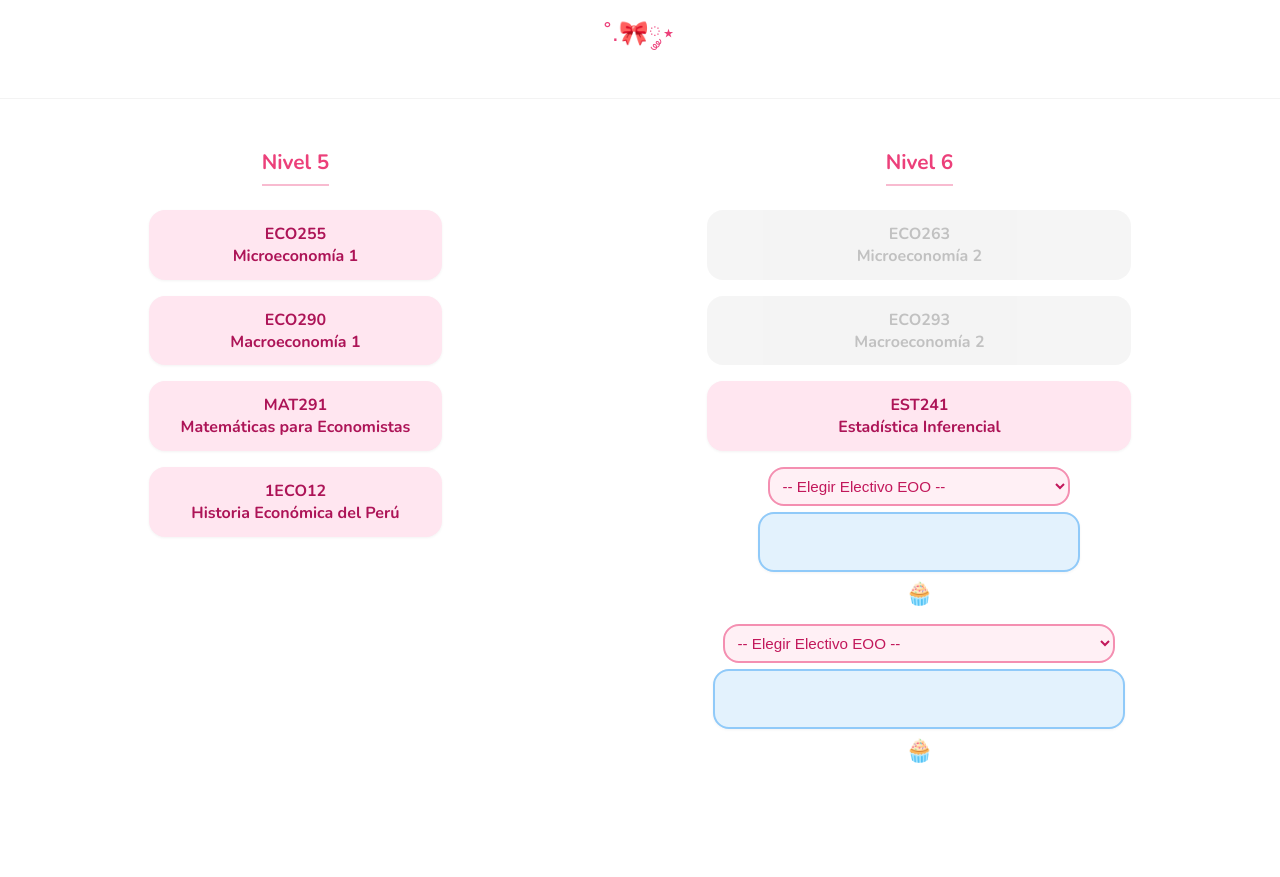
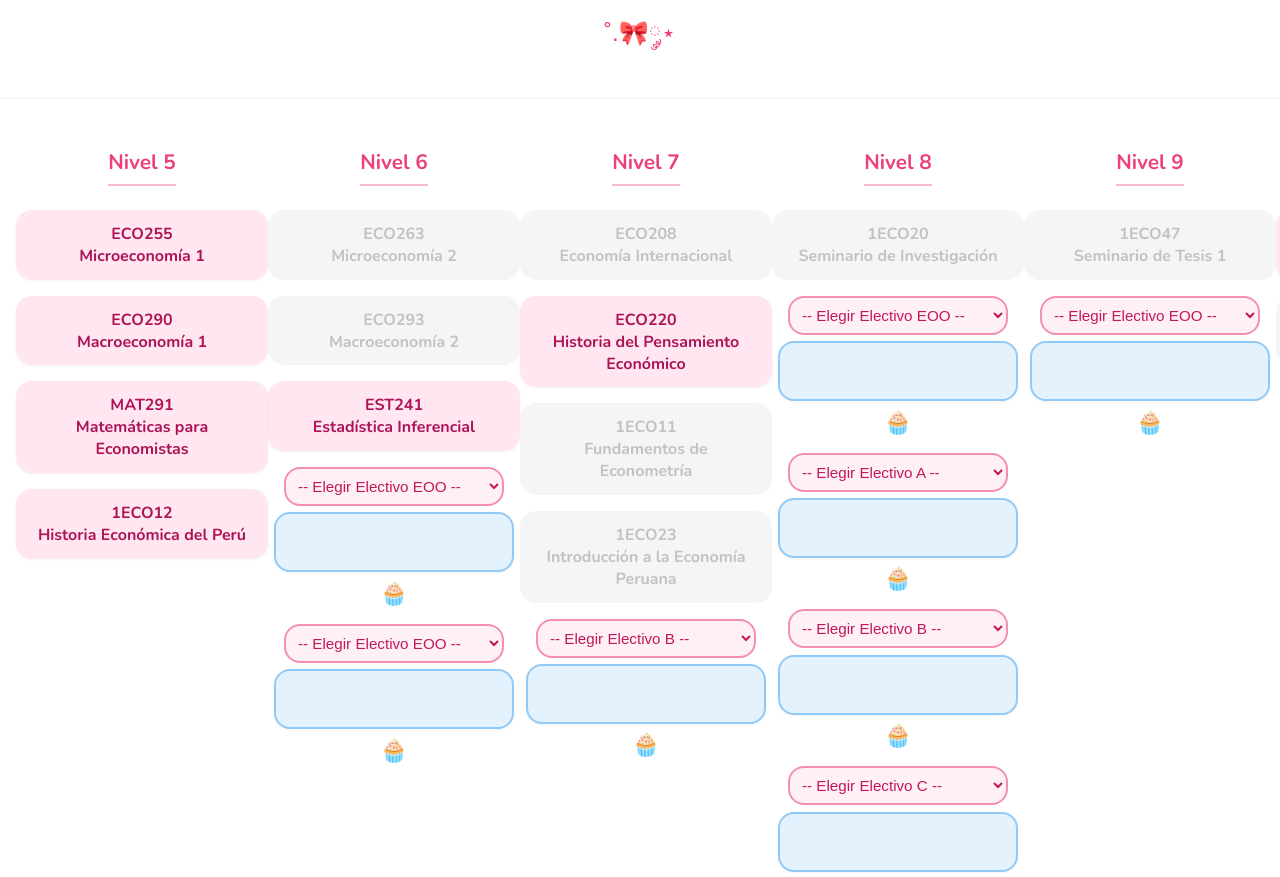
Before and after one commit to angelshavenowings/malla-eco, a plain HTML site: page index.html in a window 1280 px wide. Shown: the part 75-952 px from the top of the page. Before the commit the page ends 872 px from the top, so only its background shows below. Drawn offline with nearby package versions, Linux system fonts and the light colour scheme.

Commit message:
Update index.html

```diff
--- a/index.html
+++ b/index.html
@@ -30,7 +30,7 @@
     <div class="curso bloqueado" data-id="ECO293" data-prereqs="ECO290,MAT291">ECO293<br>Macroeconomía 2</div>
     <div class="curso" data-id="EST241">EST241<br>Estadística Inferencial</div>
 
-      <!-- Electivo EOO 1 -->
+    <!-- Electivo EOO -->
     <div class="electivo-container">
       <select class="electivo-select">
         <option value="">-- Elegir Electivo EOO --</option>
@@ -42,7 +42,6 @@
       <button class="cambiar-electivo">🧁</button>
     </div>
 
-      <!-- Electivo EOO 2 -->
     <div class="electivo-container">
       <select class="electivo-select">
         <option value="">-- Elegir Electivo EOO --</option>
@@ -54,8 +53,123 @@
       <button class="cambiar-electivo">🧁</button>
     </div>
   </div>
+
+  <!-- Nivel 7 -->
+  <div class="nivel-columna" data-nivel="7">
+    <h2>Nivel 7</h2>
+    <div class="curso bloqueado" data-id="ECO208" data-prereqs="ECO263,ECO293">ECO208<br>Economía Internacional</div>
+    <div class="curso" data-id="ECO220">ECO220<br>Historia del Pensamiento Económico</div>
+    <div class="curso bloqueado" data-id="1ECO11" data-prereqs="ECO255,ECO290,EST241">1ECO11<br>Fundamentos de Econometría</div>
+    <div class="curso bloqueado" data-id="1ECO23" data-prereqs="1ECO11">1ECO23<br>Introducción a la Economía Peruana</div>
+
+    <!-- Electivo B -->
+    <div class="electivo-container">
+      <select class="electivo-select">
+        <option value="">-- Elegir Electivo B --</option>
+        <option value="1ECO14">1ECO14 – Economía Monetaria</option>
+        <option value="1ECO18">1ECO18 – Economía Pública</option>
+        <option value="1ECO19">1ECO19 – Teoría del Crecimiento</option>
+      </select>
+      <div class="curso electivo" contenteditable="false"></div>
+      <button class="cambiar-electivo">🧁</button>
+    </div>
+  </div>
+
+  <!-- Nivel 8 -->
+  <div class="nivel-columna" data-nivel="8">
+    <h2>Nivel 8</h2>
+    <div class="curso bloqueado" data-id="1ECO20" data-prereqs="1ECO11">1ECO20<br>Seminario de Investigación</div>
+
+    <!-- Electivo EOO -->
+    <div class="electivo-container">
+      <select class="electivo-select">
+        <option value="">-- Elegir Electivo EOO --</option>
+        <option value="ECO328">ECO328 – Temas en Economía y Ciencias Sociales 1</option>
+        <option value="ECO355">ECO355 – Temas en Economía 1</option>
+        <option value="SOC337">SOC337 – Sociología Económica</option>
+      </select>
+      <div class="curso electivo" contenteditable="false"></div>
+      <button class="cambiar-electivo">🧁</button>
+    </div>
+
+    <!-- Electivo A -->
+    <div class="electivo-container">
+      <select class="electivo-select">
+        <option value="">-- Elegir Electivo A --</option>
+        <option value="1ECO24">1ECO24 – Econometría Intermedia: Macro</option>
+        <option value="1ECO25">1ECO25 – Econometría Intermedia: Micro</option>
+      </select>
+      <div class="curso electivo" contenteditable="false"></div>
+      <button class="cambiar-electivo">🧁</button>
+    </div>
+
+    <!-- Electivo B -->
+    <div class="electivo-container">
+      <select class="electivo-select">
+        <option value="">-- Elegir Electivo B --</option>
+        <option value="1ECO22">1ECO22 – Economía del Desarrollo</option>
+        <option value="1ECO16">1ECO16 – Economía Internacional 2</option>
+        <option value="1ECO15">1ECO15 – Organización Industrial</option>
+      </select>
+      <div class="curso electivo" contenteditable="false"></div>
+      <button class="cambiar-electivo">🧁</button>
+    </div>
+
+    <!-- Electivo C -->
+    <div class="electivo-container">
+      <select class="electivo-select">
+        <option value="">-- Elegir Electivo C --</option>
+        <option value="1ECO30">1ECO30 – Lab. Bases de Datos</option>
+        <option value="1ECO31">1ECO31 – Lab. STATA</option>
+      </select>
+      <div class="curso electivo" contenteditable="false"></div>
+      <button class="cambiar-electivo">🧁</button>
+    </div>
+
+    <div class="electivo-container">
+      <select class="electivo-select">
+        <option value="">-- Elegir Electivo C --</option>
+        <option value="1ECO32">1ECO32 – Lab. MATLAB</option>
+        <option value="1ECO33">1ECO33 – Lab. EVIEWS</option>
+      </select>
+      <div class="curso electivo" contenteditable="false"></div>
+      <button class="cambiar-electivo">🧁</button>
+    </div>
+  </div>
+
+  <!-- Nivel 9 -->
+  <div class="nivel-columna" data-nivel="9">
+    <h2>Nivel 9</h2>
+    <div class="curso bloqueado" data-id="1ECO47" data-prereqs="1ECO20">1ECO47<br>Seminario de Tesis 1</div>
+
+    <!-- Electivos -->
+    <div class="electivo-container">
+      <select class="electivo-select">
+        <option value="">-- Elegir Electivo EOO --</option>
+        <option value="ECO385">ECO385 – Economía de la Integración</option>
+        <option value="POL244">POL244 – Economía Política Internacional</option>
+      </select>
+      <div class="curso electivo" contenteditable="false"></div>
+      <button class="cambiar-electivo">🧁</button>
+    </div>
+
+    <!-- Puedes duplicar más electivos si deseas -->
+  </div>
+
+  <!-- Nivel 10 -->
+  <div class="nivel-columna" data-nivel="10">
+    <h2>Nivel 10</h2>
+    <div class="curso" data-id="IDM304">IDM304<br>Idiomas</div>
+    <div class="curso bloqueado" data-id="1ECO48" data-prereqs="1ECO47">1ECO48<br>Seminario de Tesis 2</div>
+
+    <!-- Electivos finales -->
+    <div class="electivo-container">
+      <select class="electivo-select">
+        <option value="">-- Elegir Electivo EB --</option>
+        <option value="1ECO13">1ECO13 – Ética y Economía</option>
+      </select>
+      <div class="curso electivo" contenteditable="false"></div>
+      <button class="cambiar-electivo">🧁</button>
+    </div>
+  </div>
 </main>
-
-  <script src="full-app.js"></script>
-</body>
-</html>
```
Lines whose indentation alone changed are shown as unchanged.
